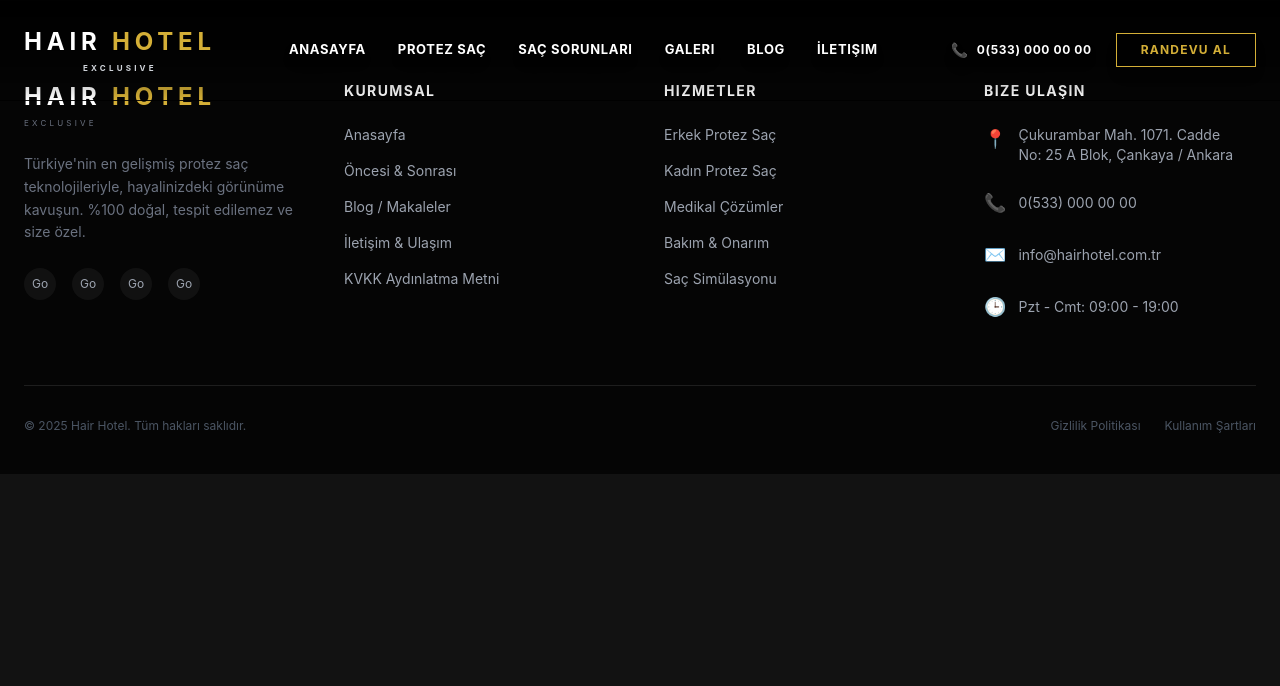
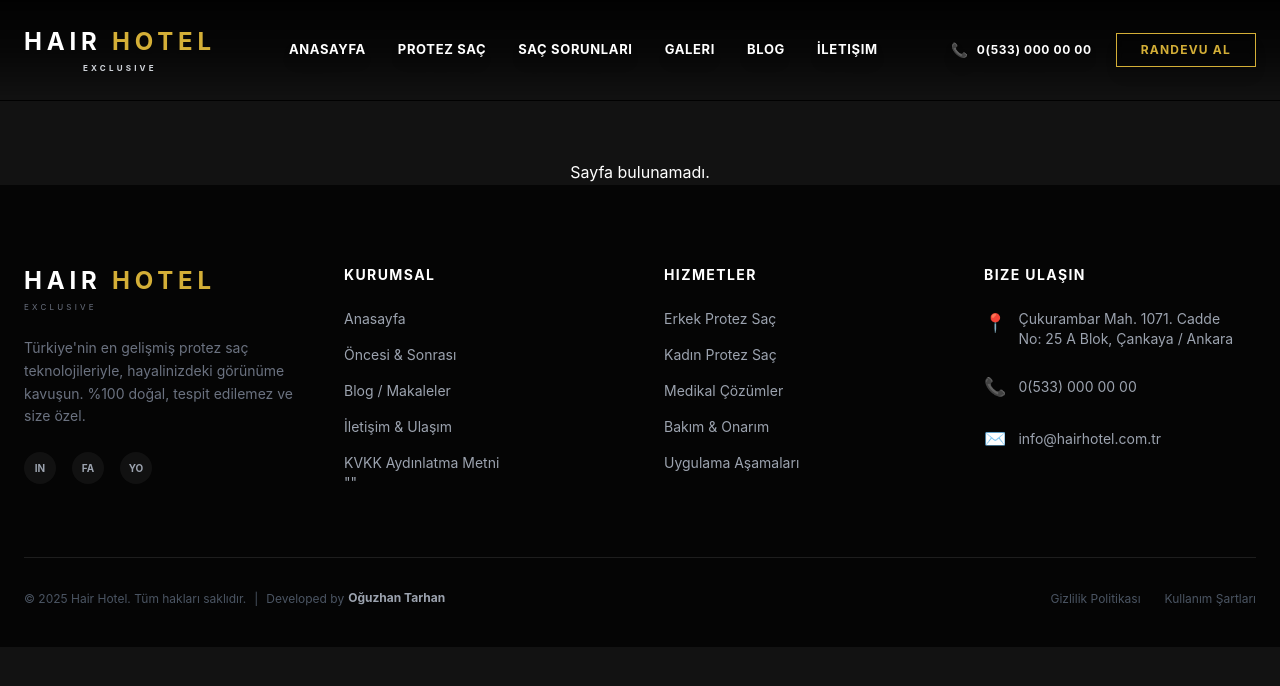
Before and after one commit to OgzhnTarhn/HairHotel, a React (Vite) app in the folder hair-hotel-v2/: page /kurumsal/1 in a window 1280 px wide. Shown: the top 686 px of the page. Built offline with nearby package versions, Linux system fonts and the light colour scheme.

Commit message:
Footer KVKK is added

```diff
--- a/hair-hotel-v2/src/App.jsx
+++ b/hair-hotel-v2/src/App.jsx
@@ -8,8 +8,9 @@ import Home from './pages/Home';
 import ServiceDetail from './pages/ServiceDetail';
 import Gallery from './pages/Gallery';
 import Blog from './pages/Blog';
-import BlogDetail from './pages/BlogDetail'; // <--- YENİ EKLENDİ
+import BlogDetail from './pages/BlogDetail';
 import Contact from './pages/Contact';
+import Legal from './pages/Legal'; // <--- YENİ EKLENDİ
 
 const ScrollToTop = () => {
   const { pathname } = useLocation();
@@ -30,11 +31,12 @@ function App() {
           <Route path="/" element={<Home />} />
           <Route path="/hizmet/:slug" element={<ServiceDetail />} />
           <Route path="/galeri" element={<Gallery />} />
+          <Route path="/blog" element={<Blog />} />
+          <Route path="/blog/:id" element={<BlogDetail />} />
+          <Route path="/iletisim" element={<Contact />} />
 
-          <Route path="/blog" element={<Blog />} />
-          <Route path="/blog/:id" element={<BlogDetail />} /> {/* <--- DETAY SAYFASI BAĞLANDI */}
-
-          <Route path="/iletisim" element={<Contact />} />
+          {/* YASAL SAYFALAR ROTASI */}
+          <Route path="/kurumsal/:slug" element={<Legal />} />
         </Routes>
       </main>
 
--- a/hair-hotel-v2/src/components/Footer.jsx
+++ b/hair-hotel-v2/src/components/Footer.jsx
@@ -21,11 +21,11 @@ const Footer = () => {
             <p className="text-sm leading-relaxed mb-6 text-gray-500">
               Türkiye'nin en gelişmiş protez saç teknolojileriyle, hayalinizdeki görünüme kavuşun. %100 doğal, tespit edilemez ve size özel.
             </p>
-            {/* Sosyal Medya İkonları (Temsili) */}
+            {/* Sosyal Medya İkonları */}
             <div className="flex space-x-4">
-              {['Instagram', 'Facebook', 'Youtube', 'Twitter'].map((social) => (
+              {['Instagram', 'Facebook', 'Youtube'].map((social) => (
                 <a key={social} href="#" className="w-8 h-8 rounded-full bg-white/5 flex items-center justify-center hover:bg-bronze hover:text-black transition-all duration-300">
-                  <span className="text-xs">Go</span>
+                  <span className="text-[10px] font-bold uppercase">{social.substring(0, 2)}</span>
                 </a>
               ))}
             </div>
@@ -39,11 +39,11 @@ const Footer = () => {
               <li><Link to="/galeri" className="hover:text-bronze transition-colors">Öncesi & Sonrası</Link></li>
               <li><Link to="/blog" className="hover:text-bronze transition-colors">Blog / Makaleler</Link></li>
               <li><Link to="/iletisim" className="hover:text-bronze transition-colors">İletişim & Ulaşım</Link></li>
-              <li><Link to="/hizmet/kvkk" className="hover:text-bronze transition-colors">KVKK Aydınlatma Metni</Link></li>
+              <li><Link to="/kurumsal/kvkk" className="hover:text-bronze transition-colors">KVKK Aydınlatma Metni</Link></li>""
             </ul>
           </div>
 
-          {/* 3. SÜTUN: Hizmetlerimiz */}
+          {/* 3. SÜTUN: Hizmetlerimiz (Düzeltildi: Simülasyon Kalktı) */}
           <div>
             <h4 className="text-white font-bold uppercase tracking-widest text-sm mb-6">Hizmetler</h4>
             <ul className="space-y-4 text-sm">
@@ -51,7 +51,7 @@ const Footer = () => {
               <li><Link to="/hizmet/kadin-protez-sac" className="hover:text-bronze transition-colors">Kadın Protez Saç</Link></li>
               <li><Link to="/hizmet/kemoterapi-sac-dokulmesi" className="hover:text-bronze transition-colors">Medikal Çözümler</Link></li>
               <li><Link to="/hizmet/protez-sac-bakimi" className="hover:text-bronze transition-colors">Bakım & Onarım</Link></li>
-              <li><Link to="/hizmet/sac-simulasyonu" className="hover:text-bronze transition-colors">Saç Simülasyonu</Link></li>
+              <li><Link to="/hizmet/protez-sac-uygulama" className="hover:text-bronze transition-colors">Uygulama Aşamaları</Link></li>
             </ul>
           </div>
 
@@ -74,22 +74,36 @@ const Footer = () => {
                 <span className="text-bronze mr-3 text-lg">✉️</span>
                 <a href="mailto:info@hairhotel.com.tr" className="hover:text-white transition-colors">info@hairhotel.com.tr</a>
               </li>
-              <li className="flex items-center">
-                <span className="text-bronze mr-3 text-lg">🕒</span>
-                <span>Pzt - Cmt: 09:00 - 19:00</span>
-              </li>
             </ul>
           </div>
 
         </div>
 
-        {/* ALT ÇİZGİ & TELİF HAKKI */}
+        {/* ALT ÇİZGİ & İMZA ALANI */}
         <div className="border-t border-white/10 pt-8 flex flex-col md:flex-row justify-between items-center text-xs text-gray-600">
-          <p>&copy; 2025 Hair Hotel. Tüm hakları saklıdır.</p>
-          <div className="flex space-x-6 mt-4 md:mt-0">
-            <a href="#" className="hover:text-white transition-colors">Gizlilik Politikası</a>
-            <a href="#" className="hover:text-white transition-colors">Kullanım Şartları</a>
+
+          {/* Sol Taraf: Copyright + İmza */}
+          <div className="flex flex-col md:flex-row items-center gap-2 mb-4 md:mb-0">
+            <p>&copy; 2025 Hair Hotel. Tüm hakları saklıdır.</p>
+            <span className="hidden md:block">|</span>
+            <div className="flex items-center gap-1">
+              <span>Developed by</span>
+              <a
+                href="https://www.linkedin.com/in/o%C4%9Fuzhan-tarhan-6a8299357/"
+                target="_blank"
+                rel="noopener noreferrer"
+                className="text-gray-400 hover:text-bronze font-bold transition-colors border-b border-transparent hover:border-bronze"
+              >
+                Oğuzhan Tarhan
+              </a>
+            </div>
           </div>
+
+          {/* Sağ Taraf: Linkler */}
+          <div className="flex space-x-6">
+  <Link to="/kurumsal/gizlilik-politikasi" className="hover:text-white transition-colors">Gizlilik Politikası</Link>
+  <Link to="/kurumsal/kullanim-sartlari" className="hover:text-white transition-colors">Kullanım Şartları</Link>
+</div>
         </div>
 
       </div>
--- /dev/null
+++ b/hair-hotel-v2/src/data/legalData.js
@@ -0,0 +1,50 @@
+export const legalContent = {
+  "kvkk": {
+    title: "KVKK Aydınlatma Metni",
+    content: `Hair Hotel ("Şirket") olarak, kişisel verilerinizin güvenliği hususuna azami hassasiyet göstermekteyiz. Bu bilinçle, Şirket olarak ürün ve hizmetlerimizden faydalanan kişiler dahil, Şirket ile ilişkili tüm şahıslara ait her türlü kişisel verilerin 6698 sayılı Kişisel Verilerin Korunması Kanunu ("KVK Kanunu")'na uygun olarak işlenerek, muhafaza edilmesine büyük önem atfetmekteyiz.
+
+    1. Kişisel Verilerin Toplanması ve İşlenmesi
+    Kişisel verileriniz, Şirketimiz tarafından verilen hizmet, ürün ya da ticari faaliyete bağlı olarak değişkenlik gösterebilmekle; otomatik ya da otomatik olmayan yöntemlerle, ofisler, internet sitesi, sosyal medya mecraları, mobil uygulamalar ve benzeri vasıtalarla sözlü, yazılı ya da elektronik olarak toplanabilecektir.
+
+    2. Kişisel Verilerin İşlenme Amaçları
+    Toplanan kişisel verileriniz, Şirketimiz tarafından sunulan ürün ve hizmetlerden sizleri faydalandırmak için gerekli çalışmaların iş birimlerimiz tarafından yapılması, Şirketimizin ve Şirketimizle iş ilişkisi içerisinde olan kişilerin hukuki ve ticari güvenliğinin temini amacıyla işlenmektedir.
+
+    3. İşlenen Kişisel Verilerin Kimlere ve Hangi Amaçla Aktarılabileceği
+    Toplanan kişisel verileriniz; iş ortaklarımıza, tedarikçilerimize, kanunen yetkili kamu kurumları ve özel kişilere, KVK Kanunu'nun 8. ve 9. maddelerinde belirtilen kişisel veri işleme şartları ve amaçları çerçevesinde aktarılabilecektir.
+
+    4. Veri Sahibinin Hakları
+    Kişisel veri sahipleri olarak, haklarınıza ilişkin taleplerinizi Şirketimize iletmeniz durumunda Şirketimiz talebin niteliğine göre talebi en geç otuz gün içinde ücretsiz olarak sonuçlandıracaktır.`
+  },
+  "gizlilik-politikasi": {
+    title: "Gizlilik Politikası",
+    content: `Bu Gizlilik Politikası, Hair Hotel'in web sitesini kullanan ziyaretçilerin kişisel verilerinin nasıl toplandığını, kullanıldığını ve korunduğunu açıklar.
+
+    1. Çerezler (Cookies)
+    Web sitemiz, kullanıcı deneyimini geliştirmek, sitenin verimli çalışmasını sağlamak ve ziyaretçi istatistiklerini takip etmek amacıyla çerezler kullanmaktadır. Siteyi kullanarak çerez kullanımını kabul etmiş sayılırsınız.
+
+    2. Bilgi Güvenliği
+    Topladığımız bilgilerin güvenliğini sağlamak için endüstri standardı güvenlik önlemleri (SSL sertifikası vb.) kullanmaktayız. Ancak, internet üzerinden yapılan hiçbir veri iletiminin %100 güvenli olduğu garanti edilemez.
+
+    3. Üçüncü Taraf Bağlantıları
+    Web sitemiz, üçüncü taraf web sitelerine bağlantılar içerebilir. Bu sitelerin gizlilik uygulamalarından Hair Hotel sorumlu değildir.
+
+    4. İletişim Formları
+    İletişim formları aracılığıyla gönderdiğiniz ad, soyad ve telefon bilgileri sadece size dönüş yapmak ve randevu oluşturmak amacıyla kullanılır. Bu bilgiler üçüncü şahıslarla pazarlama amacıyla paylaşılmaz.`
+  },
+  "kullanim-sartlari": {
+    title: "Kullanım Şartları",
+    content: `Lütfen Hair Hotel web sitesini kullanmadan önce bu kullanım şartlarını dikkatlice okuyunuz.
+
+    1. Genel Hükümler
+    Bu web sitesine erişerek ve kullanarak, bu şartları kabul etmiş sayılırsınız. Hair Hotel, bu şartları dilediği zaman değiştirme hakkını saklı tutar.
+
+    2. Fikri Mülkiyet
+    Bu sitede yer alan tüm metinler, görseller, logolar ve diğer içerikler Hair Hotel'in mülkiyetindedir ve telif hakları kanunları ile korunmaktadır. İzinsiz kopyalanması, çoğaltılması veya dağıtılması yasaktır.
+
+    3. Sorumluluk Reddi
+    Bu web sitesinde sunulan bilgiler genel bilgilendirme amaçlıdır. Tıbbi tavsiye veya teşhis niteliği taşımaz. Saç sağlığınızla ilgili konularda uzmanlarımızla birebir görüşmeniz tavsiye edilir.
+
+    4. Uygulanacak Hukuk
+    Bu kullanım şartlarından doğacak uyuşmazlıklarda Türkiye Cumhuriyeti Kanunları uygulanacak ve Ankara Mahkemeleri yetkili olacaktır.`
+  }
+};
--- /dev/null
+++ b/hair-hotel-v2/src/pages/Legal.jsx
@@ -0,0 +1,48 @@
+import { useParams, Link } from 'react-router-dom';
+import { legalContent } from '../data/legalData';
+import { useEffect } from 'react';
+
+const Legal = () => {
+  const { slug } = useParams();
+  const data = legalContent[slug];
+
+  // Sayfa açılınca en üste kaydır
+  useEffect(() => {
+    window.scrollTo(0, 0);
+  }, [slug]);
+
+  if (!data) {
+    return <div className="text-white text-center pt-40">Sayfa bulunamadı.</div>;
+  }
+
+  return (
+    <div className="bg-dark-bg min-h-screen pt-32 pb-24 px-6">
+      <div className="max-w-4xl mx-auto">
+
+        {/* Başlık */}
+        <div className="mb-12 border-b border-white/10 pb-8">
+          <span className="text-bronze text-xs font-bold uppercase tracking-widest mb-2 block">Kurumsal</span>
+          <h1 className="text-3xl md:text-4xl font-bold text-white">{data.title}</h1>
+        </div>
+
+        {/* İçerik */}
+        <div className="text-gray-300 text-lg leading-loose space-y-6 text-justify bg-[#1a1a1a] p-10 border border-white/5 rounded-sm shadow-2xl">
+          {data.content.split('\n').map((paragraph, index) => {
+            if (!paragraph.trim()) return null;
+            return <p key={index}>{paragraph}</p>;
+          })}
+        </div>
+
+        {/* Geri Dön */}
+        <div className="mt-8">
+          <Link to="/" className="text-bronze font-bold hover:text-white transition-colors text-sm uppercase tracking-wide">
+            ← Anasayfaya Dön
+          </Link>
+        </div>
+
+      </div>
+    </div>
+  );
+};
+
+export default Legal;
```
